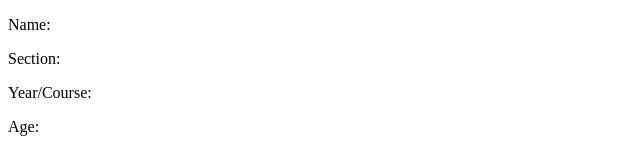
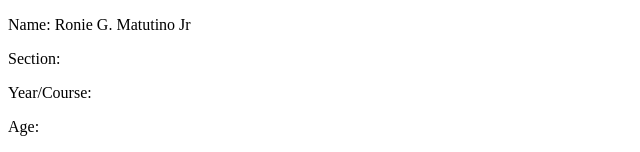
Before and after one commit to Jron2002/Activity1-github, a plain HTML site: page index.html in a window 1280 px wide. Shown: the top 152 px of the page, without its empty margins (0-640 px from the left). Drawn offline with Linux system fonts and the light colour scheme.

Commit message:
HTML: Added My Full Name

```diff
--- a/index.html
+++ b/index.html
@@ -5,7 +5,7 @@
 </head>
 <body>
 
-<p>Name:</p>
+<p>Name: Ronie G. Matutino Jr</p>
 <p>Section:</p>
 <p>Year/Course:</p>
 <p>Age:</p>
```
